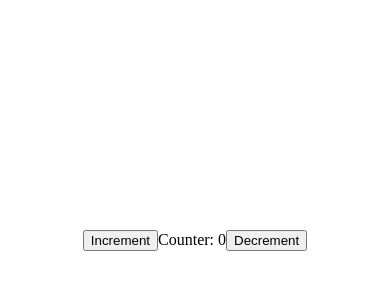
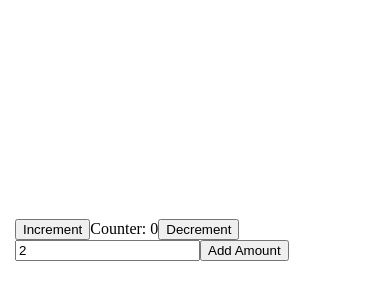
Before and after one commit to asa-leon/loan-calc-app, a React Native app: screen / in a window 390 px wide. Shown: the part 182-482 px from the top of the page. Built offline with nearby package versions, Linux system fonts and the light colour scheme.

Commit message:
Add demo function; to use input data on frontend, and use it with a function in `counterSlice` (an action.)

```diff
--- a/App.tsx
+++ b/App.tsx
@@ -25,4 +25,4 @@ const styles = StyleSheet.create({
     alignItems: 'center',
     justifyContent: 'center',
   },
-});
+})
--- a/package.json
+++ b/package.json
@@ -24,6 +24,7 @@
   "devDependencies": {
     "@babel/core": "^7.20.0",
     "@types/react": "~18.2.45",
+    "@types/react-dom": "~18.0.10",
     "@types/react-redux": "^7.1.33",
     "@types/redux": "^3.6.0",
     "typescript": "^5.1.3"
--- a/src/index.tsx
+++ b/src/index.tsx
@@ -1,17 +1,24 @@
-import React from 'react'
+import React, { useState } from 'react'
+import { StyleSheet } from 'react-native'
 import type { RootState } from './redux/store'
 import { useSelector, useDispatch } from 'react-redux'
-import { decrement, increment } from './redux/counterSlice'
+import { decrement, increment, incrementByAmount } from './redux/counterSlice'
 
 export default function Index() {
 	const count = useSelector((state: RootState) => state.counter.value)
 	const dispatch = useDispatch()
+	const [incrementAmount, setIncrementAmount] = useState('2')
 
 	return (
-		<div>
+		<div style={{
+			width: 360,
+			display: 'flex',
+			flexDirection: 'column',
+			justifyContent: 'space-around'
+		}}>
 			<div>
 				<button
-					aria-label="Increment value"
+					aria-label='Increment value'
 					onClick={() => dispatch(increment())}
 				>
 					Increment
@@ -20,12 +27,26 @@ export default function Index() {
 				<span>Counter: {count}</span>
 
 				<button
-					aria-label="Decrement value"
+					aria-label='Decrement value'
 					onClick={() => dispatch(decrement())}
 				>
 					Decrement
 				</button>
 			</div>
+
+			<div>
+				<input
+					aria-aria-label='Set increment amount'
+					value={incrementAmount}
+					onChange={e => setIncrementAmount(e.target.value)}
+				/>
+				<button onClick={() =>
+					dispatch(incrementByAmount(Number(incrementAmount) || 0))
+					}
+				>
+					Add Amount
+				</button>
+			</div>
 		</div>
 	)
 }
```
Also changed, not shown: 1 other file (tests, documents, lock files or other folders).
